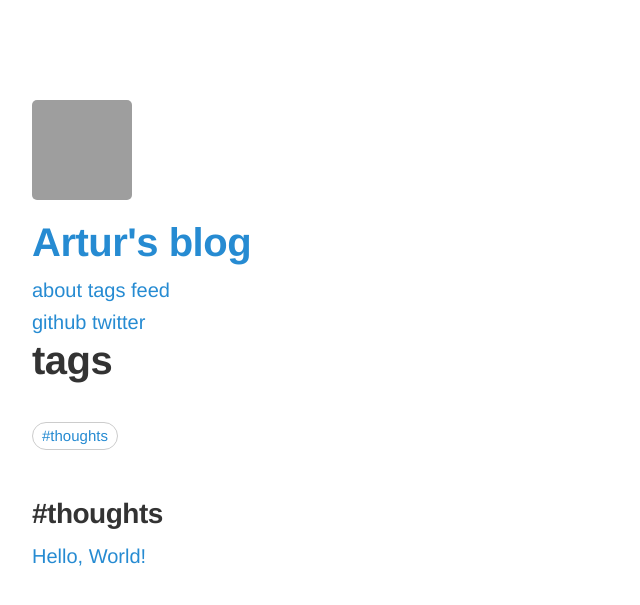
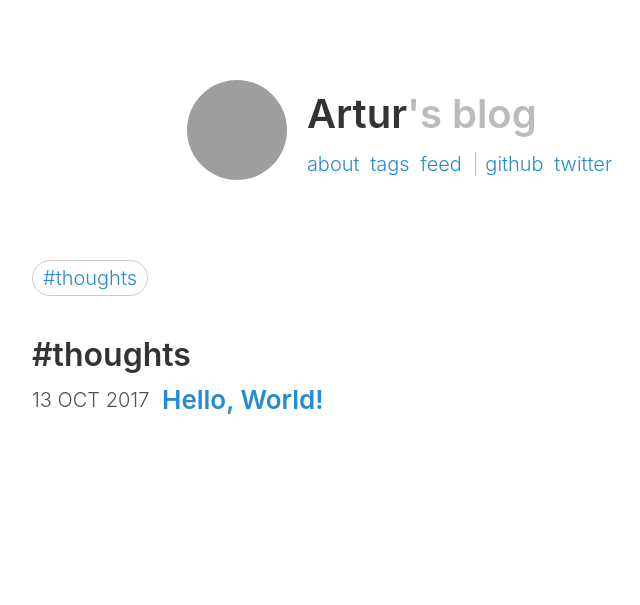
Before and after one commit to arturtamborski/arturtamborski.github.io, a Jekyll site: the page built from tags.html, in a window 1280 px wide. Shown: the top 605 px of the page, without its empty margins (248-888 px from the left). Built offline with Jekyll 4.4.1, drawn with Linux system fonts in a browser that asks for light colours; comment, search, counter and statistics services are not loaded; grey boxes are pictures that could not be loaded.

Commit message:
upgrade index, tags, about and style

```diff
--- a/style.scss
+++ b/style.scss
@@ -13,7 +13,7 @@ body {
 }
 
 html {
-  font-family: "Source Sans Pro", "Helvetica Neue", Helvetica, Arial, sans-serif;
+  font-family: -apple-system, BlinkMacSystemFont, "Segoe UI", Roboto, Oxygen-Sans, Ubuntu, Cantarell, "Helvetica Neue", Helvetica, Arial, sans-serif;
   font-size: 18px;
   font-weight: 300;
   line-height: 1.6;
@@ -28,6 +28,9 @@ body {
   background-color: #fff;
   -webkit-text-size-adjust: 100%;
   -ms-text-size-adjust: 100%;
+
+  margin: 4rem auto 2rem auto;
+  max-width: 38rem;
 }
 
 a {
@@ -41,12 +44,10 @@ a {
 }
 
 h1, h2, h3, h4, h5, h6 {
-  margin-top: 0;
-  margin-bottom: .5rem;
+  color: #333;
+  margin: 0 0 .5rem 0;
   font-weight: 600;
-  line-height: 1.1;
-  color: #333;
-  letter-spacing: -.025rem;
+  line-height: 1.2;
 }
 
 h1 {
@@ -70,8 +71,7 @@ p {
 }
 
 ul, ol, dl {
-  margin-top: 0;
-  margin-bottom: 1rem;
+  margin: 0 0 1rem 0;
 }
 
 dt {
@@ -137,9 +137,9 @@ strong {
 }
 
 abbr {
+  color: #555;
   font-size: 85%;
   font-weight: bold;
-  color: #555;
   text-transform: uppercase;
 }
 
@@ -149,9 +149,9 @@ abbr[title] {
 }
 
 blockquote {
+  color: #999;
   padding: 0 0 0 1.5rem;
   margin: 0 2rem 1rem 0;
-  color: #999;
   border-left: .5rem solid #e5e5e5;
 
   p:last-child {
@@ -165,9 +165,9 @@ pre {
 }
 
 code {
+  color: #bf616a;
   padding: .25em .5em;
   font-size: 85%;
-  color: #bf616a;
   background-color: #f9f9f9;
   border-radius: 3px;
 }
@@ -231,7 +231,7 @@ img {
   display: block;
   max-width: 100%;
   margin: 0 0 1rem;
-  border-radius: 5px;
+  border-radius: 10px;
 }
 
 table {
@@ -252,33 +252,38 @@ tbody tr:nth-child(odd) th {
   background-color: #f9f9f9;
 }
 
-.lead {
-  font-size: 1.25rem;
+.container {
+  margin: 0 1rem 1rem 1rem;
 }
 
-.container {
-  max-width: 38rem;
-  padding: 2rem 1.5rem;
-  margin-left:  auto;
-  margin-right: auto;
+.header {
+  display: flex;
+  flex-flow: row wrap;
+  justify-content: center;
+  margin-bottom: 4rem;
 
-  @media (min-width: 38rem){
-    padding: 5rem 1rem;
+  &-avatar {
+    img {
+      margin: 0 1rem;
+      border-radius: 50%;
     }
   }
 
-.masthead {
+  &-content {
+  }
 
   &-title {
-    font-weight: 300;
+    margin-top: 0.5rem;
+    &:hover,
+    &:focus {
+      span {
+        color: #333;
+      }
+    }
 
     a {
       color: #333;
-
-      &:hover,
-      &:focus {
       text-decoration: none;
-      }
     }
 
     span {
@@ -286,221 +291,189 @@ tbody tr:nth-child(odd) th {
       -webkit-transition: all .2s ease;
       -moz-transition: all .2s ease;
       transition: all .2s ease;
-      &:hover,
-      &:focus {
-        color: #333;
+    }
+  }
+
+  &-nav {
+    display: flex;
+    flex-direction: row;
+
+    a {
+      padding-right: 0.25rem;
+    }
+
+    &-local {
+    }
+
+    &-local:after {
+      color: #bbb;
+      content: "|";
+      margin-right: 0.33rem;
+    }
+
+    &-external {
+    }
+  }
+
+  @media (max-width: 38em) {
+    flex-direction: column;
+    align-items: center;
+
+    &-nav {
+      flex-direction: column;
+      align-items: center;
+
+      &-local:after {
+        content: "";
       }
     }
 
   }
-
-  &-title--small {
-    margin-bottom: .75rem;
-    font-size: .75rem;
-    font-weight: 600;
-    text-transform: uppercase;
-
-    a {
-      color: #333;
-
-      &:hover,
-      &:focus {
-        text-decoration: none;
-      }
-    }
-  }
-
-  .masthead-nav {
-    margin-bottom: 2rem;
-
-    a {
-      color: #bbb;
-      font-weight: 300;
-      text-transform: lowercase;
-      -webkit-transition: all .2s ease;
-         -moz-transition: all .2s ease;
-              transition: all .2s ease;
-
-      &:hover,
-      &:focus {
-        color: #333;
-        text-decoration: none;
-      }
-
-      + a {
-        margin-left: .25rem;
-      }
-    }
-  }
-
 }
 
 .page {
   &-title {
     margin-bottom: 2rem;
   }
+
+  &-content {
+  }
 }
 
 .post {
   margin-bottom: 2rem;
 
+  &-header {
+    padding-bottom: 2rem;
+  }
+
   &-title {
-    margin-bottom: .25rem;
   }
+
+  &-aside {
+    display: flex;
+    flex-flow: row wrap;
+    align-items: center;
+  }
+
   &-date {
-    margin-bottom: .5rem;
-    font-size: .75rem;
+    font-size: 0.75rem;
     text-transform: uppercase;
-    a {
-      margin-left: 0.25rem;
+    margin-right: 1rem;
+    span {
+      margin-right: 1rem;
     }
   }
 
-  &-tag {
-    margin-bottom: 2rem;
+  &-tags {
+    font-size: 0.75rem;
 
-    ul {
-      li:before {
-        content: "";
+    a:before {
+      content: "#";
     }
-      li {
-        margin: 0;
-        font-size: .75rem;
-        font-weight: 300;
-        display: inline;
-        list-style-type: none;
-        text-transform: lowercase;
 
     a {
       display: inline-block;
-          list-style-position: inside;
       border: 1px solid #ccc;
       border-radius: 25px;
-
-          span {
-            float: left;
-            padding: .9px 9px;
-          }
-	  span:before {
-            content:"#";
-          }
-        }
-      }
-    }
+      padding: 0.05rem 0.5rem;
+      margin-right: 0.25rem;
     }
   }
 
-.list {
-  &-item:not(:last-of-type) {
-    margin-bottom: 2rem;
+  &-content {
   }
-  &-post-title {
-    margin-bottom: .25rem;
 
-    a {
-      color: #333;
-
-      &:hover,
-      &:focus {
-        text-decoration: none;
+  &-comments {
   }
 }
+
+.post-list {
+  margin-bottom: 3rem;
+
+  &-header {
+    padding-bottom: 0.5rem;
   }
-  &-post-date {
-    margin-bottom: .25rem;
-    margin-right: 20px;
-    font-size: .75rem;
+
+  &-title {
+  }
+
+  &-aside {
+    display: flex;
+    flex-flow: row wrap;
+    align-items: center;
+  }
+
+  &-date {
+    font-size: 0.75rem;
     text-transform: uppercase;
-    a {
-      margin-left: 0.25rem;
+    margin-right: 0.5rem;
+    span {
+      margin-right: 0.5rem;
     }
   }
-  &-post-desc {
-    margin-bottom: .25rem;
-    font-size: 1rem;
+
+  &-tags {
+    font-size: 0.7rem;
+
+    a:before {
+      content: "#";
     }
-  &-post-tag {
-    ul {
-      margin-bottom: 0;
-      li:before {
-        content: "";
-      }
-      li {
-        margin: 0;
-        font-size: .75rem;
-        font-weight: 300;
-        display: inline;
-        list-style-type: none;
-        text-transform: lowercase;
 
     a {
       display: inline-block;
-          list-style-position: inside;
       border: 1px solid #ccc;
       border-radius: 25px;
-
-          span {
-            float: left;
-            padding: .9px 9px;
-          }
-	  span:before {
-            content:"#";
-          }
-        }
-      }
-    }
+      padding: 0.05rem 0.5rem;
+      margin-right: 0.25rem;
     }
   }
 
-.tag {
-  &-index {
-    margin-bottom: 1rem;
-    ul {
-      margin-bottom: 0;
-      list-style-type: none;
-      li {
-        margin: 0;
-        font-size: .75rem;
-        font-weight: 300;
-        display: inline;
-        text-transform: lowercase;
+  &-content {
+  }
+
+  &-comments {
+  }
+}
+
+.tags {
+  &-list {
+    font-size: 1rem;
+    margin-bottom: 2rem;
+
+    a:before {
+      content: "#";
+    }
 
     a {
       display: inline-block;
-          list-style-position: inside;
       border: 1px solid #ccc;
       border-radius: 25px;
-
-          span {
-            float: left;
-            padding: .9px 9px;
-          }
-	  span:before {
-            content: "#";
-          }
-        }
-      }
+      padding: 0.05rem 0.5rem;
+      margin-right: 0.25rem;
     }
   }
 
-  &-post {
-    list-style: none;
+  &-title:before {
+    content: "#";
   }
 
   &-title {
-    font-size: 1.4rem;
-    font-weight: 600;
-    text-transform: lowercase;
-    padding: 1rem 0 0 0;
-  }
-  &-title:before {
-    content: "#";
-  }
+    margin-top: 2rem;
   }
 
-.projects-list {
-  a {
-    color: #333;
+  &-post {
+    display: flex;
+    flex-flow: row wrap;
+
+    &-title {
+      display: inline-block;
+    }
+
+    &-date {
+      text-transform: uppercase;
+      width: 6.5rem;
+    }
   }
 }
 
--- a/tags.html
+++ b/tags.html
@@ -1,40 +1,24 @@
 ---
-layout: page
-title: tags
+layout: base
 permalink: /tags
 ---
-<div class="tag-index">
-	<ul>
+<div class="tags">
+  <div class="tags-list">
     {% for tag in site.tags %}
-			<li>
-				<a href="#{{ tag[0] }}">
-					<span>{{ tag[0] }}</span>
-				</a>
-			</li>
+    <a href="#{{ tag[0] }}">{{ tag[0] }}</a>
     {% endfor %}
-	</ul>
   </div>
   {% if site.tags %}
   {% for tag in site.tags %}
-		<div id="{{ tag[0] }}">
-			<h2 class="tag-title">{{ tag[0] }}</h2>
-			<ul>
+  <h2 class="tags-title" id="{{ tag[0] }}">{{ tag[0] }}</h2>
   {% for post in site.posts %}
   {% if post.tags contains tag[0] %}
-						<li class="tag-post">
-							{% if post.link %}
-								<a href="{{ post.link }}">
-									<span class="tag-post-title">{{ post.title }}</span>
-								</a>
-							{% else %}
-								<a href="{{ post.url | prepend: site.baseurl }}">
-									<span class="tag-post-title">{{ post.title }}</span>
-								</a>
-							{% endif %}
-						</li>
+  <div class="tags-post">
+    <div class="tags-post-date">{{ post.date | date_to_string }}</div>
+    <h3 class="tags-post-title"><a href="{{ site.baseurl }}{{ post.url }}">{{ post.title }}</a></h3>
+  </div>
   {% endif %}
   {% endfor %}
-			</ul>
-		</div>
   {% endfor %}
   {% endif %}
+</div>
```
Also changed, not shown: about.md (+6 -6 lines), index.html (+16 -23 lines). Lines whose indentation alone changed are shown as unchanged.
